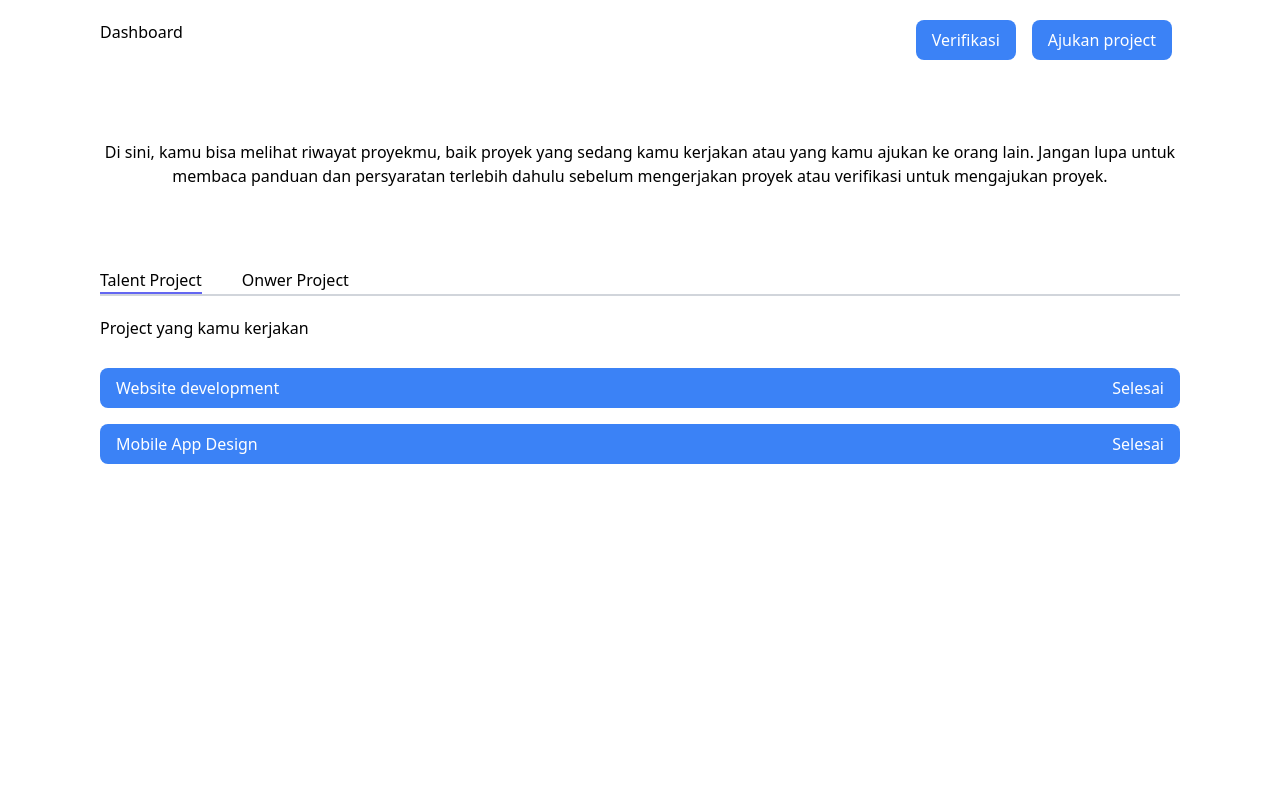
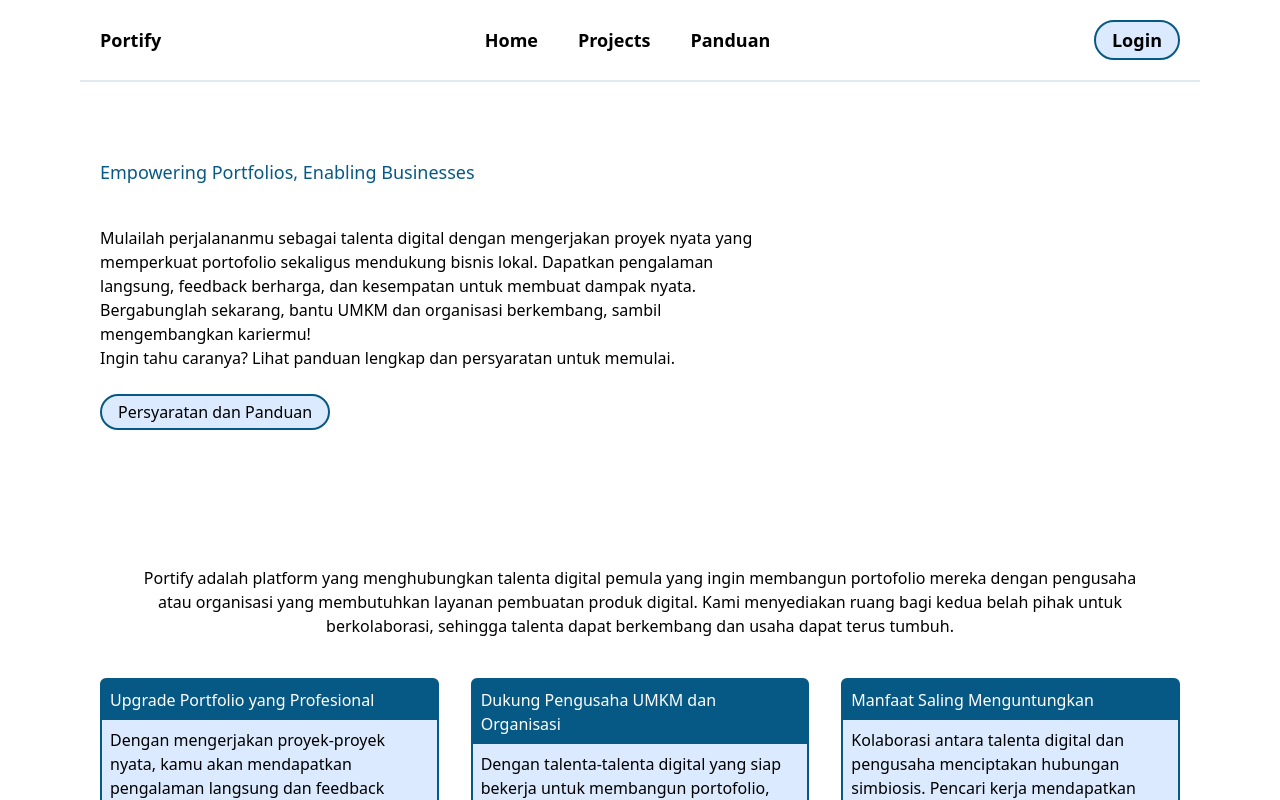
Before and after one commit to Komalasari076/Portify-project, a React (Vite) app: page / in a window 1280 px wide. Shown: the top 800 px of the page. Built offline with nearby package versions, Linux system fonts and the light colour scheme.

Commit message:
menambahkan route dan link pada navbar

```diff
--- a/src/App.jsx
+++ b/src/App.jsx
@@ -2,40 +2,28 @@ import { Route, Routes } from "react-router-dom";
 import Footer from "./components/Footer/Footer";
 import Login from "./components/Header/Login";
 import Navbar from "./components/Header/Navbar";
-import Register from "./components/Header/register";
-import AboutSection from "./components/Main/AboutSection";
-import CallToAction from "./components/Main/CallToAction";
-import HeroSection from "./components/Main/HeroSection";
 import Panduan from "./components/Main/Panduan";
 import ProjectList from "./components/Main/ProjectList";
 import ProjectDetail from "./components/Main/ProjectDetail";
 import Dashboard from "./components/Main/Dashboard";
+import AddProjectForm from "./components/Main/AddProject";
+import HomePage from "./components/Main/HomePage";
 
 function App() {
   return (
     <div className="box-border md:container md:mx-auto">
-      {/* <Navbar />
+      <Navbar />
+      <Routes>
+        <Route path="/" element={<HomePage />} />
+        <Route path="/project" element={<ProjectList />} />
+        <Route path="/projects/:id" element={<ProjectDetail />} />
+        <Route path="/panduan" element={<Panduan />} />
+        <Route path="/login" element={<Login />} />
+      </Routes>
 
-      <HeroSection />
+      <Footer />
 
-      <AboutSection />
-
-      <CallToAction />
-
-      <Footer /> */}
-
-      {/* <Panduan/> */}
-
-      {/* <Login />
-
-      <Register /> */}
-
-      {/* <Routes>
-        <Route path="/" element={<ProjectList />} />
-        <Route path="/projects/:id" element={<ProjectDetail />} />
-      </Routes> */}
-
-      <Dashboard/>
+      {/* <Register /> */}
     </div>
   );
 }
--- a/src/components/Header/Navbar.jsx
+++ b/src/components/Header/Navbar.jsx
@@ -1,3 +1,5 @@
+import { Link } from "react-router-dom";
+
 function Navbar() {
   return (
     <div className="flex justify-between items-center text-lg font-bold p-5 border-b-2 border-slate-200">
@@ -7,25 +9,25 @@ function Navbar() {
 
       <div className="flex list-none ">
         <li className="mr-10 hover:text-sky-800 transition duration-300 ease-in-out">
-          Home
+          <Link to="/">Home</Link>
         </li>
+
         <li className="mr-10 hover:text-sky-800 transition duration-300 ease-in-out">
-          About
+          <Link to="/project">Projects</Link>
         </li>
-        <li className="mr-10 hover:text-sky-800 transition duration-300 ease-in-out">
-          Project
+
+        <li className="hover:text-sky-800 transition duration-300 ease-in-out">
+          <Link to="/panduan">Panduan</Link>
         </li>
-        <li className="mr-10 hover:text-sky-800 transition duration-300 ease-in-out">
+
+        {/* <li className="mr-10 hover:text-sky-800 transition duration-300 ease-in-out">
           Syarat
-        </li>
-        <li className="hover:text-sky-800 transition duration-300 ease-in-out">
-          Panduan
-        </li>
+        </li> */}
       </div>
 
       <div>
         <h1 className="rounded-full bg-blue-100 border-2 border-sky-800 py-1 px-4 hover:bg-blue-300">
-          Login
+          <Link to="/login">Login</Link>
         </h1>
       </div>
     </div>
--- /dev/null
+++ b/src/components/Main/HomePage.jsx
@@ -0,0 +1,15 @@
+import AboutSection from "./AboutSection";
+import CallToAction from "./CallToAction";
+import HeroSection from "./HeroSection";
+
+function HomePage() {
+    return(
+        <>
+        <HeroSection/>
+        <AboutSection/>
+        <CallToAction/>
+        </>
+    )
+}
+
+export default HomePage
```
